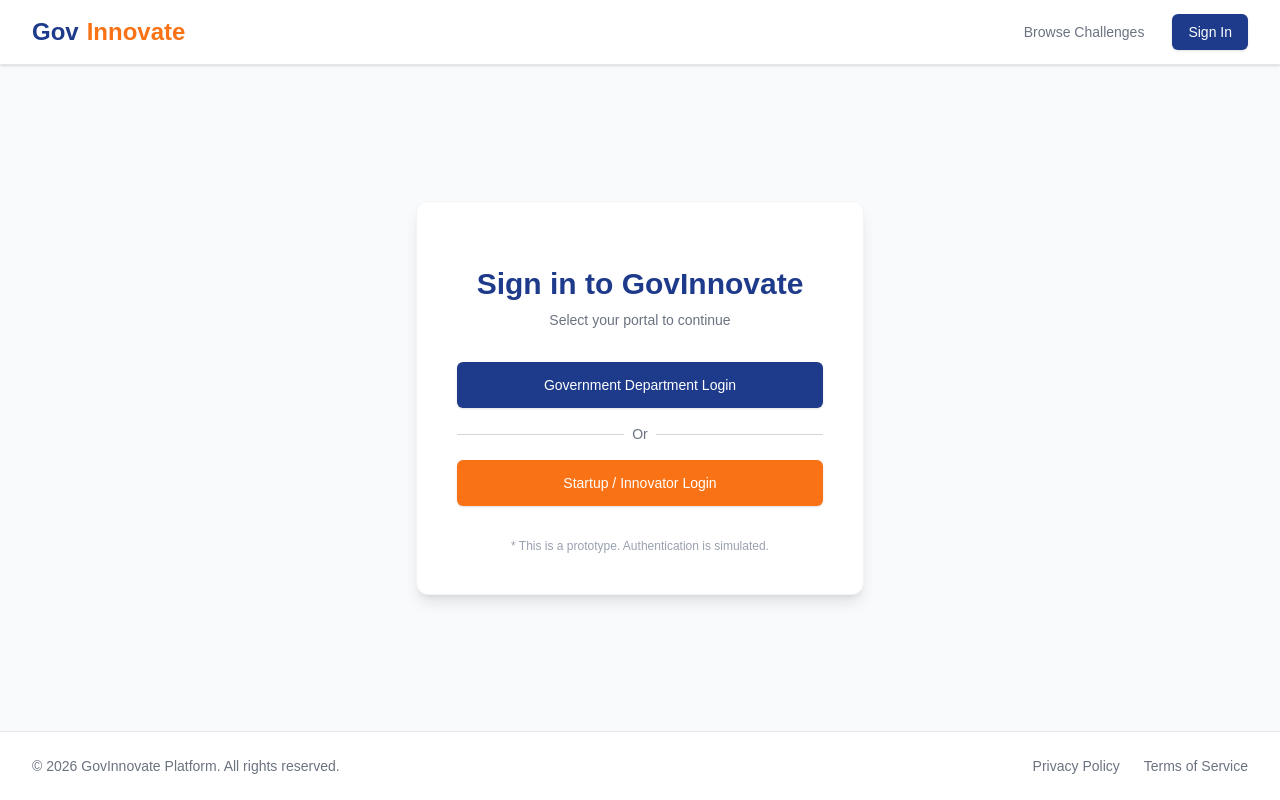
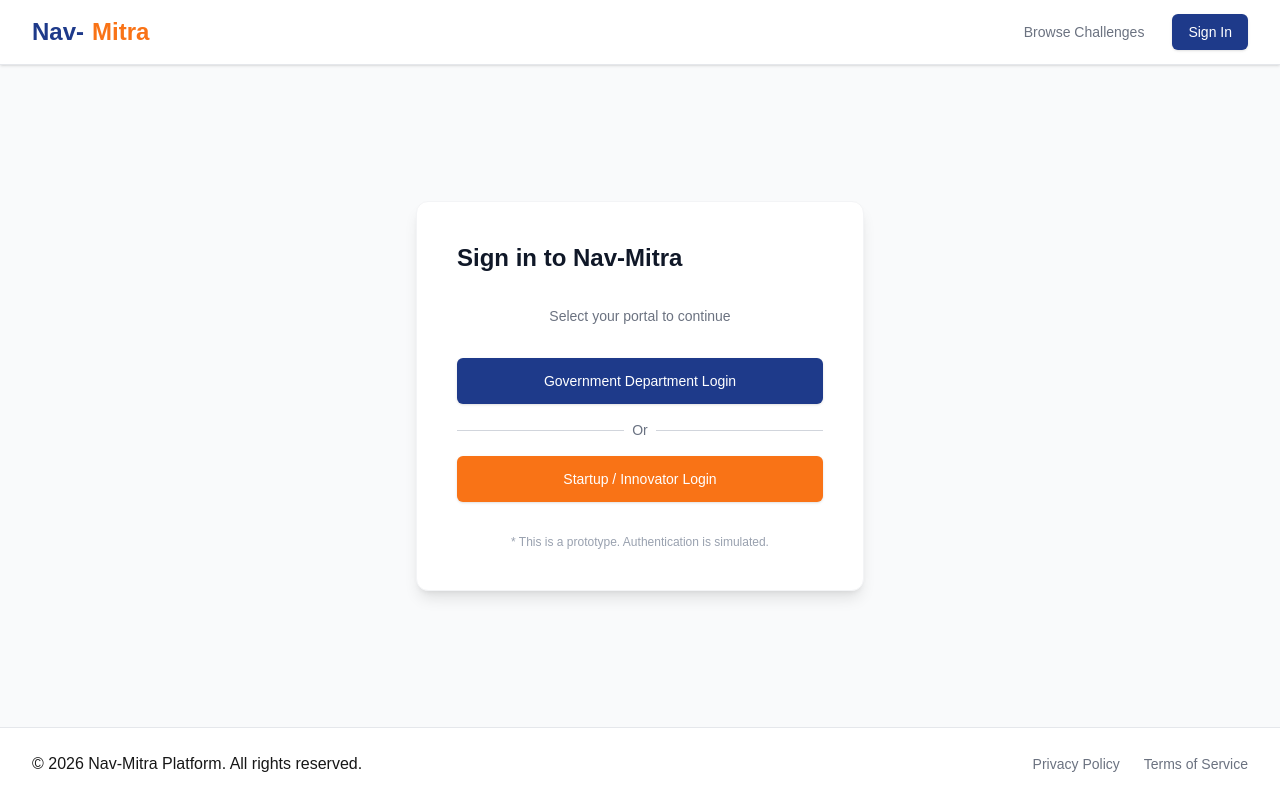
Before and after one commit to Manitk123/Nav-Mitra, a Next.js app: page /login in a window 1280 px wide. Built offline with nearby package versions, Linux system fonts and the light colour scheme.

Commit message:
chore: rename project to Nav-Mitra and untrack markdown files

```diff
--- a/package.json
+++ b/package.json
@@ -1,5 +1,5 @@
 {
-  "name": "govinnovate",
+  "name": "nav-mitra",
   "version": "0.1.0",
   "private": true,
   "scripts": {
--- a/src/app/layout.tsx
+++ b/src/app/layout.tsx
@@ -10,8 +10,8 @@ const inter = Inter({
 });
 
 export const metadata: Metadata = {
-  title: "GovInnovate Platform",
-  description: "Startup-friendly public procurement mechanism",
+  title: "Nav-Mitra Platform",
+  description: "Frictionless Innovation Procurement for Government",
 };
 
 export default function RootLayout({
--- a/src/app/login/page.tsx
+++ b/src/app/login/page.tsx
@@ -5,9 +5,11 @@ export default function LoginPage() {
     <div className="flex-1 flex flex-col justify-center items-center py-12 px-4 sm:px-6 lg:px-8 bg-gray-50">
       <div className="max-w-md w-full space-y-8 bg-white p-10 rounded-xl shadow-lg border border-gray-100">
         <div>
-          <h2 className="mt-6 text-center text-3xl font-extrabold text-gov-blue">
-            Sign in to GovInnovate
-          </h2>
+          <div className="mb-8">
+            <h2 className="text-2xl font-bold text-gray-900 mb-2">
+              Sign in to Nav-Mitra
+            </h2>
+          </div>
           <p className="mt-2 text-center text-sm text-text-secondary">
             Select your portal to continue
           </p>
--- a/src/components/layout/Footer.tsx
+++ b/src/components/layout/Footer.tsx
@@ -3,9 +3,9 @@ export default function Footer() {
     <footer className="bg-white border-t border-gray-200 mt-auto">
       <div className="max-w-7xl mx-auto py-6 px-4 sm:px-6 lg:px-8">
         <div className="flex flex-col items-center justify-between sm:flex-row">
-          <p className="text-sm text-text-secondary">
-            &copy; {new Date().getFullYear()} GovInnovate Platform. All rights reserved.
-          </p>
+          <div className="text-center md:text-left mb-4 md:mb-0">
+            &copy; {new Date().getFullYear()} Nav-Mitra Platform. All rights reserved.
+          </div>
           <div className="flex space-x-6 mt-4 sm:mt-0">
             <a href="#" className="text-text-secondary hover:text-gov-blue text-sm">Privacy Policy</a>
             <a href="#" className="text-text-secondary hover:text-gov-blue text-sm">Terms of Service</a>
--- a/src/components/layout/Navbar.tsx
+++ b/src/components/layout/Navbar.tsx
@@ -7,8 +7,8 @@ export default function Navbar() {
         <div className="flex justify-between h-16">
           <div className="flex items-center">
             <Link href="/" className="flex items-center gap-2">
-              <span className="text-2xl font-bold text-gov-blue">Gov</span>
-              <span className="text-2xl font-bold text-gov-orange">Innovate</span>
+              <span className="text-2xl font-bold text-gov-blue">Nav-</span>
+              <span className="text-2xl font-bold text-gov-orange">Mitra</span>
             </Link>
           </div>
           <div className="flex items-center space-x-4">
```
Also changed, not shown: 2 other files (tests, documents, lock files or other folders).
